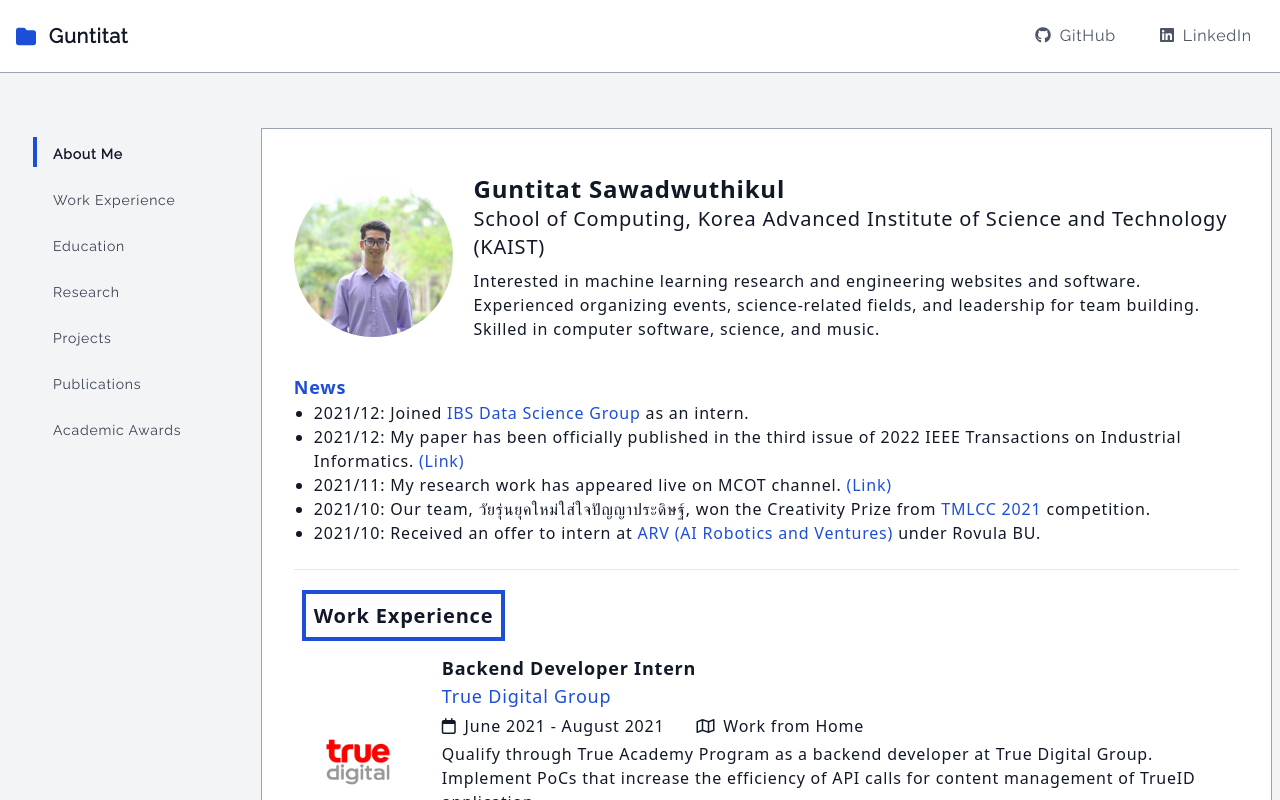
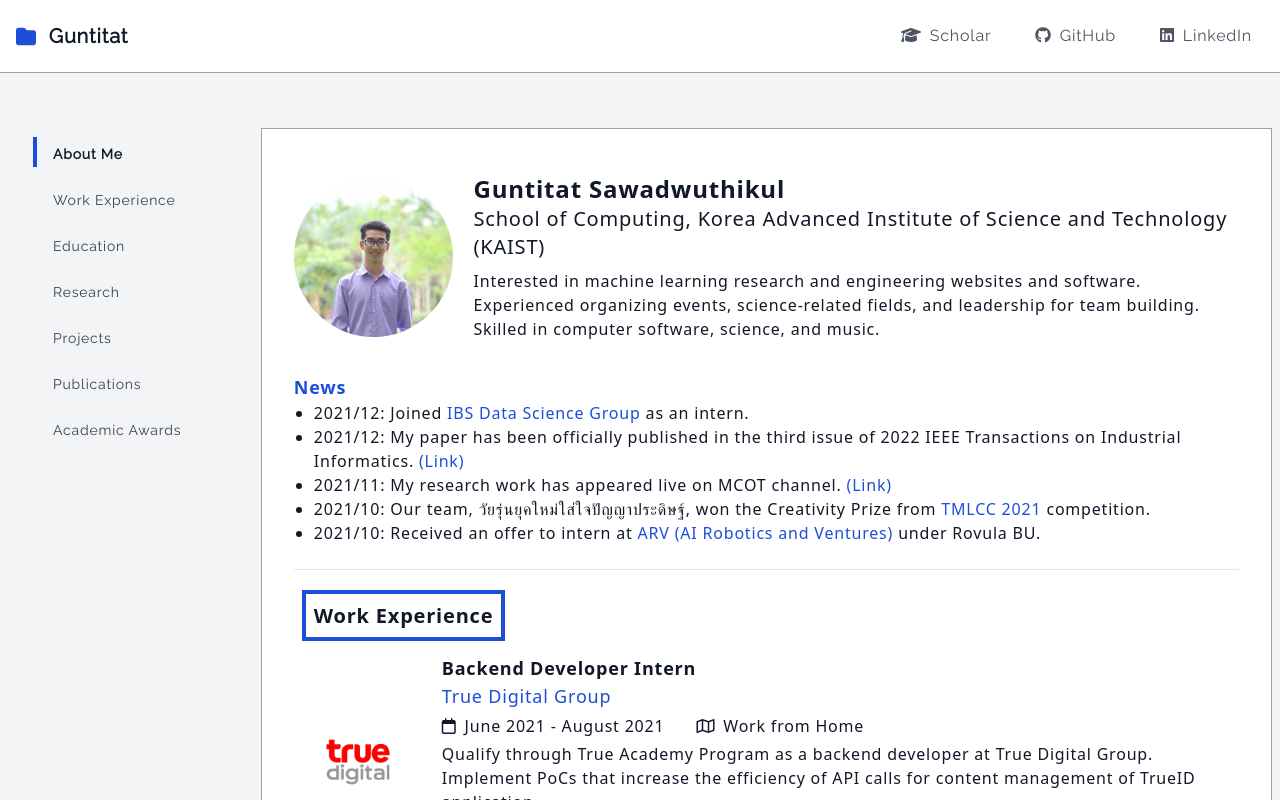
Before and after one commit to gunsodo/gunsodo.github.io, a plain HTML site: page index.html in a window 1280 px wide. Shown: the top 800 px of the page. Drawn offline with nearby package versions, Linux system fonts and the light colour scheme.

Commit message:
add scholar link to the navbar

```diff
--- a/index.html
+++ b/index.html
@@ -53,6 +53,10 @@
                 id="nav-content">
                 <div class="flex-1 w-full mx-auto content-end py-4 lg:py-0">
                     <ul class="list-reset lg:flex justify-end items-center">
+                        <li class="mr-3 py-2 lg:py-0">
+                            <a class="inline-block text-gray-600 no-underline hover:text-blue-700 py-2 px-4"
+                                href="https://scholar.google.com/citations?user=40tZc8UAAAAJ&hl=en"><i class="fas fa-graduation-cap mr-2"></i>Scholar</a>
+                        </li>
                         <li class="mr-3 py-2 lg:py-0">
                             <a class="inline-block text-gray-600 no-underline hover:text-blue-700 py-2 px-4"
                                 href="https://github.com/gunsodo"><i class="fab fa-github mr-2"></i>GitHub</a>
```
